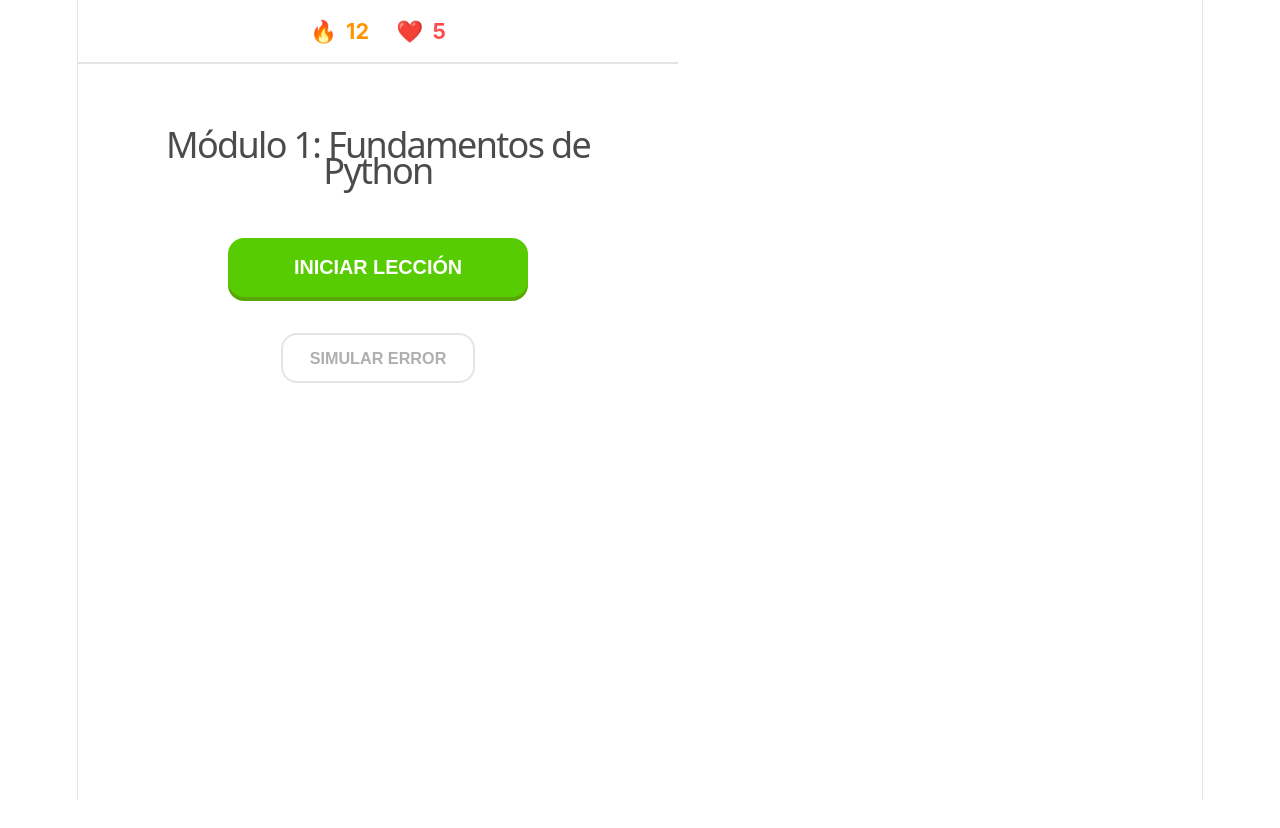
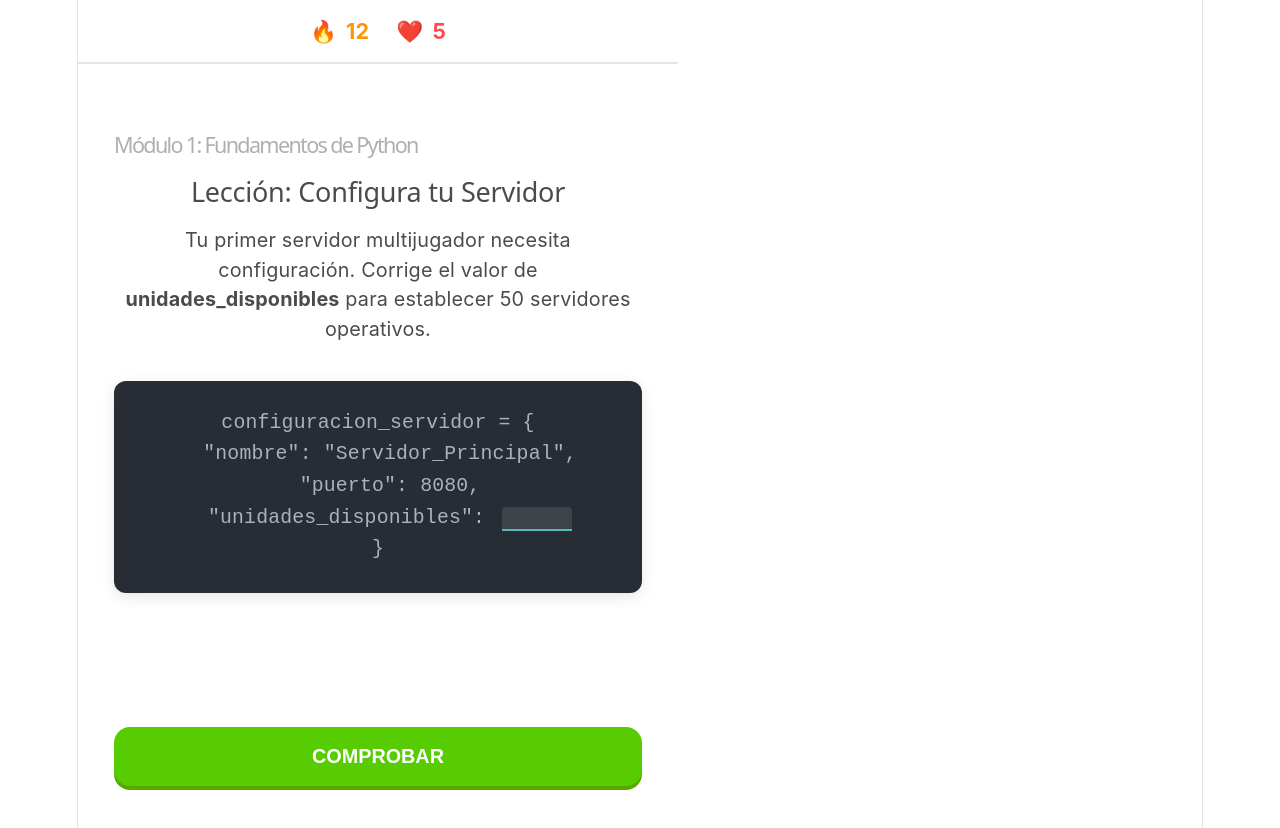
Before and after one commit to GermanGiraldo1/mi-app-duopython, a React (Vite) app: page / in a window 1280 px wide. Both pictures are taken after a click on the button "INICIAR LECCIÓN". Shown: the top 828 px of the page. Before the commit the page ends 800 px from the top, so only its background shows below. Built offline with nearby package versions, Linux system fonts and the light colour scheme.

Commit message:
Agregada la pantalla interactiva de la lección y validación de código

```diff
--- a/src/App.css
+++ b/src/App.css
@@ -58,16 +58,22 @@ body {
   flex: 1;
   display: flex;
   flex-direction: column;
-  justify-content: center;
   align-items: center;
   padding: 2rem;
-  text-align: center;
 }
 
 .course-title {
   font-size: 2rem;
   margin-bottom: 3rem;
   color: var(--text-main);
+  text-align: center;
+}
+
+.course-title.lesson-title {
+  font-size: 1.2rem;
+  margin-bottom: 1rem;
+  color: #afafaf;
+  text-align: left;
 }
 
 button {
@@ -79,15 +85,15 @@ button {
   text-transform: uppercase;
   transition: all 0.1s ease-in-out;
   padding: 1rem 2rem;
+  width: 100%;
 }
 
 .btn-primary {
   background-color: var(--primary-color);
   color: white;
   box-shadow: 0 4px 0 var(--primary-shadow);
-  width: 100%;
-  max-width: 300px;
-  margin-bottom: 2rem;
+  max-width: 100%;
+  margin-bottom: 1rem;
 }
 
 .btn-primary:active {
@@ -101,6 +107,7 @@ button {
   border: 2px solid #e5e5e5;
   font-size: 0.9rem;
   padding: 0.75rem 1.5rem;
+  max-width: 300px;
 }
 
 .btn-secondary:hover {
@@ -110,3 +117,109 @@ button {
 .btn-secondary:active {
   background-color: #e5e5e5;
 }
+
+/* ==================================
+   Estilos de la Lección Interactiva
+   ================================== */
+.lesson-container {
+  display: flex;
+  flex-direction: column;
+  width: 100%;
+}
+
+.lesson-subtitle {
+  font-size: 1.5rem;
+  color: var(--text-main);
+  margin-top: 0;
+  margin-bottom: 1rem;
+}
+
+.lesson-instruction {
+  font-size: 1.1rem;
+  line-height: 1.5;
+  margin-bottom: 2rem;
+}
+
+.code-editor {
+  background-color: #282c34;
+  color: #abb2bf;
+  border-radius: 12px;
+  padding: 1.5rem;
+  font-family: 'Consolas', 'Courier New', monospace;
+  font-size: 1.1rem;
+  margin-bottom: 2rem;
+  overflow-x: auto;
+  box-shadow: 0 4px 15px rgba(0,0,0,0.1);
+}
+
+.code-editor pre {
+  margin: 0;
+  line-height: 1.6;
+}
+
+.code-input {
+  background-color: rgba(255, 255, 255, 0.1);
+  border: none;
+  border-bottom: 2px solid #56b6c2;
+  color: #98c379;
+  font-family: inherit;
+  font-size: inherit;
+  width: 60px;
+  text-align: center;
+  outline: none;
+  padding: 0 5px;
+  margin-left: 5px;
+  border-radius: 4px 4px 0 0;
+}
+
+.code-input:focus {
+  border-bottom-color: #98c379;
+  background-color: rgba(255, 255, 255, 0.15);
+}
+
+.code-input.input-error {
+  border-bottom-color: var(--lives-color);
+  color: var(--lives-color);
+  animation: shake 0.4s;
+}
+
+.feedback-container {
+  min-height: 80px;
+  margin-bottom: 1rem;
+  width: 100%;
+}
+
+.feedback-message {
+  padding: 1rem 1.5rem;
+  border-radius: 12px;
+  text-align: center;
+}
+
+.feedback-message h2 {
+  margin: 0;
+  font-size: 1.5rem;
+}
+
+.feedback-message.success {
+  background-color: #d7ffb8;
+  color: #2b7a0b;
+  border: 2px solid #58cc02;
+}
+
+.feedback-message.error {
+  background-color: #ffdfe0;
+  color: #ea2b2b;
+  border: 2px solid #ff4b4b;
+}
+
+.btn-success {
+  background-color: var(--primary-color);
+}
+
+@keyframes shake {
+  0% { transform: translateX(0); }
+  25% { transform: translateX(-5px); }
+  50% { transform: translateX(5px); }
+  75% { transform: translateX(-5px); }
+  100% { transform: translateX(0); }
+}
--- a/src/App.jsx
+++ b/src/App.jsx
@@ -5,10 +5,37 @@ function App() {
   const [lives, setLives] = useState(5);
   const streak = 12; // Valor estático por ahora
 
+  // Estados para la navegación y el reto
+  const [vistaActual, setVistaActual] = useState('inicio'); // 'inicio' o 'leccion'
+  const [inputValue, setInputValue] = useState('');
+  const [status, setStatus] = useState('idle'); // 'idle', 'correct', 'incorrect'
+
   const handleSimulateError = () => {
     if (lives > 0) {
       setLives(lives - 1);
     }
+  };
+
+  const handleStartLesson = () => {
+    setVistaActual('leccion');
+    setStatus('idle');
+    setInputValue('');
+  };
+
+  const handleCheck = () => {
+    if (inputValue.trim() === '50') {
+      setStatus('correct');
+    } else {
+      setStatus('incorrect');
+      if (lives > 0) {
+        setLives(lives - 1);
+      }
+    }
+  };
+
+  const handleContinue = () => {
+    // Por ahora regresamos al inicio al continuar
+    setVistaActual('inicio');
   };
 
   return (
@@ -25,15 +52,68 @@ function App() {
       </nav>
 
       <main className="main-content">
+        {/* RENDERIZADO CONDICIONAL: Dependiendo de vistaActual mostramos una cosa u otra */}
+        {vistaActual === 'inicio' ? (
+          <>
             <h1 className="course-title">Módulo 1: Fundamentos de Python</h1>
 
-        <button className="btn-primary start-lesson">
+            <button className="btn-primary start-lesson" onClick={handleStartLesson}>
               Iniciar Lección
             </button>
 
             <button className="btn-secondary simulate-error" onClick={handleSimulateError}>
               Simular error
             </button>
+          </>
+        ) : (
+          <div className="lesson-container">
+            <h1 className="course-title lesson-title">Módulo 1: Fundamentos de Python</h1>
+            <h2 className="lesson-subtitle">Lección: Configura tu Servidor</h2>
+            <p className="lesson-instruction">
+              Tu primer servidor multijugador necesita configuración. Corrige el valor de <strong>unidades_disponibles</strong> para establecer 50 servidores operativos.
+            </p>
+
+            <div className="code-editor">
+              <pre>
+{`configuracion_servidor = {
+  "nombre": "Servidor_Principal",
+  "puerto": 8080,
+  "unidades_disponibles": `}<input
+                  type="text"
+                  value={inputValue}
+                  onChange={(e) => setInputValue(e.target.value)}
+                  className={`code-input ${status === 'incorrect' ? 'input-error' : ''}`}
+                  disabled={status === 'correct'}
+                  autoComplete="off"
+                />{`
+}`}
+              </pre>
+            </div>
+
+            <div className="feedback-container">
+              {status === 'correct' && (
+                <div className="feedback-message success">
+                  <h2>¡CORRECTO! +10 XP</h2>
+                </div>
+              )}
+              {status === 'incorrect' && (
+                <div className="feedback-message error">
+                  <h2>Respuesta incorrecta.</h2>
+                </div>
+              )}
+            </div>
+
+            {status === 'correct' ? (
+              <button className="btn-primary btn-success" onClick={handleContinue}>
+                CONTINUAR
+              </button>
+            ) : (
+              <button className="btn-primary" onClick={handleCheck}>
+                COMPROBAR
+              </button>
+            )}
+          </div>
+        )}
       </main>
     </div>
   );
```
Lines whose indentation alone changed are shown as unchanged.
